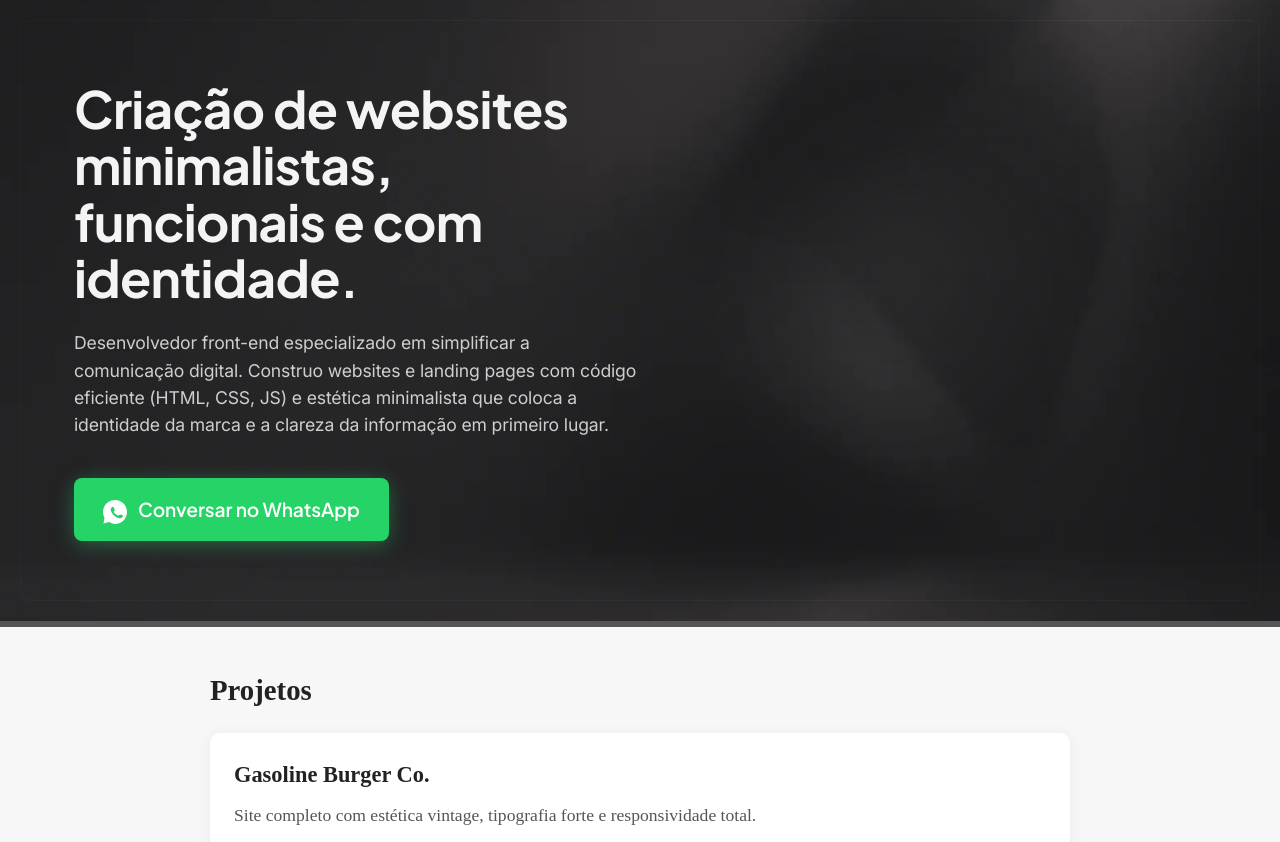
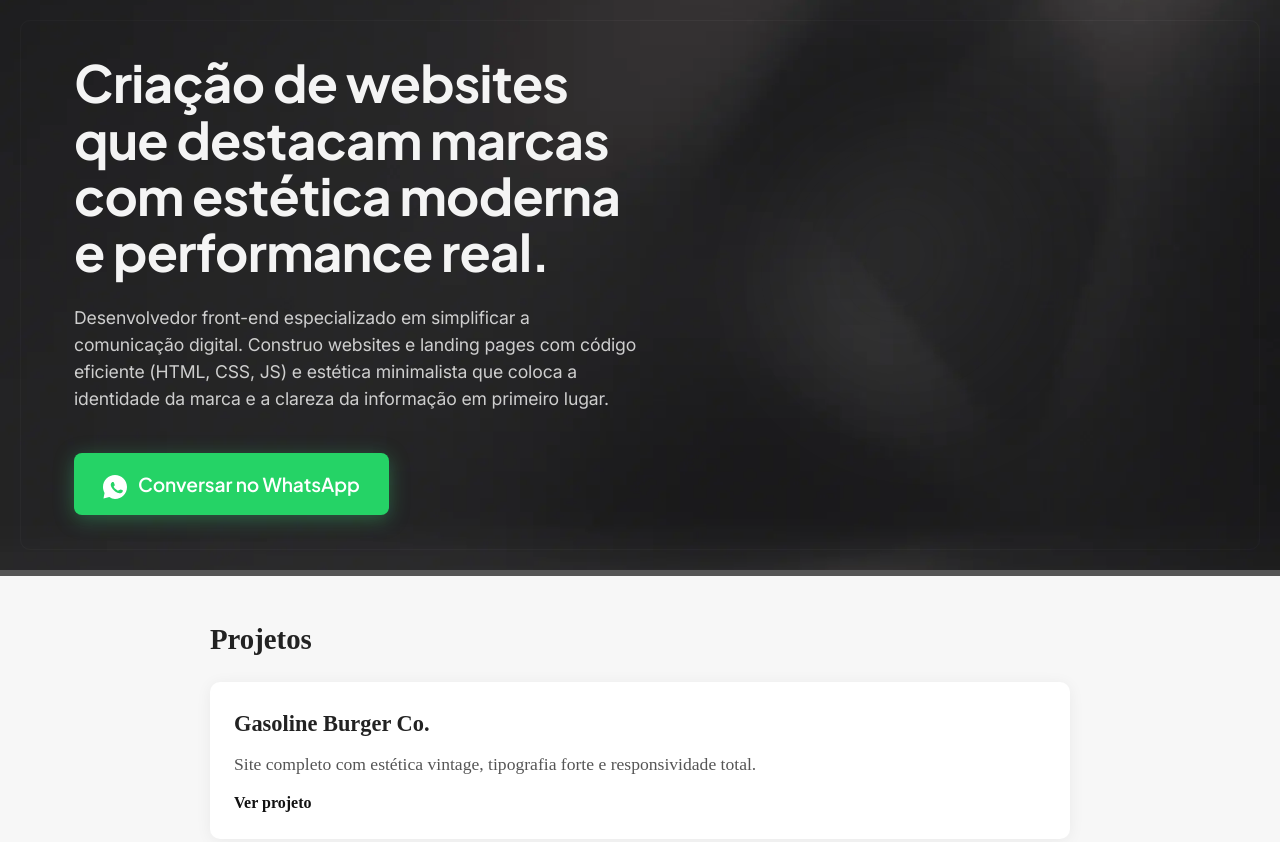
Before and after one commit to Rdgcz/portfolio, a plain HTML site: page index.html in a window 1280 px wide. Shown: the top 842 px of the page. Drawn offline with Linux system fonts and the light colour scheme.

Commit message:
hero update

```diff
--- a/assets/css/style.css
+++ b/assets/css/style.css
@@ -118,7 +118,7 @@ body {
 .agency-hero {
   position: relative;
   width: 100%;
-  padding: clamp(3rem, 8vw, 5rem) 0;
+  padding: clamp(1.6rem, 6vw, 3.4rem) 0;
   background: url('../img/hero-bg.webp') center/cover no-repeat;
   color: #fff;
   overflow: hidden;
--- a/index.html
+++ b/index.html
@@ -17,8 +17,7 @@
         <!-- CONTEÚDO (sempre à esquerda) -->
         <div class="agency-hero__content">
             <h1 class="agency-hero__title">
-                Criação de websites minimalistas,<br>
-                funcionais e com identidade.
+                Criação de websites que destacam marcas com estética moderna e performance real.
             </h1>
             <p class="agency-hero__subtitle">
                 Desenvolvedor front-end especializado em simplificar a comunicação digital.
```
